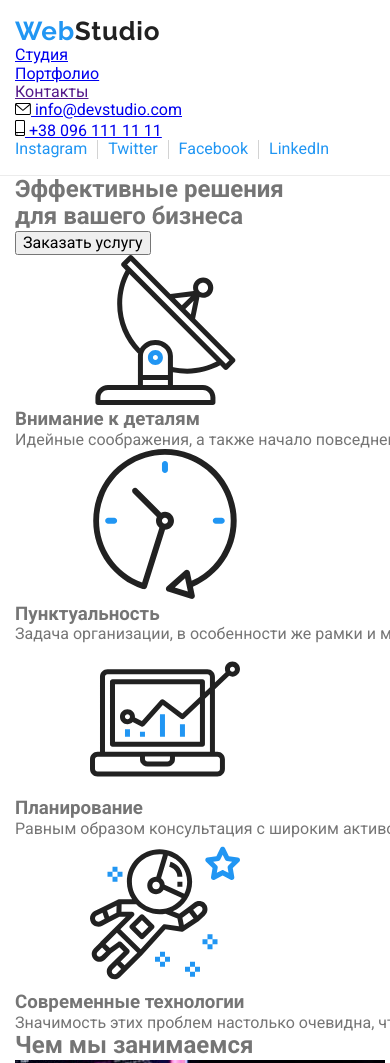
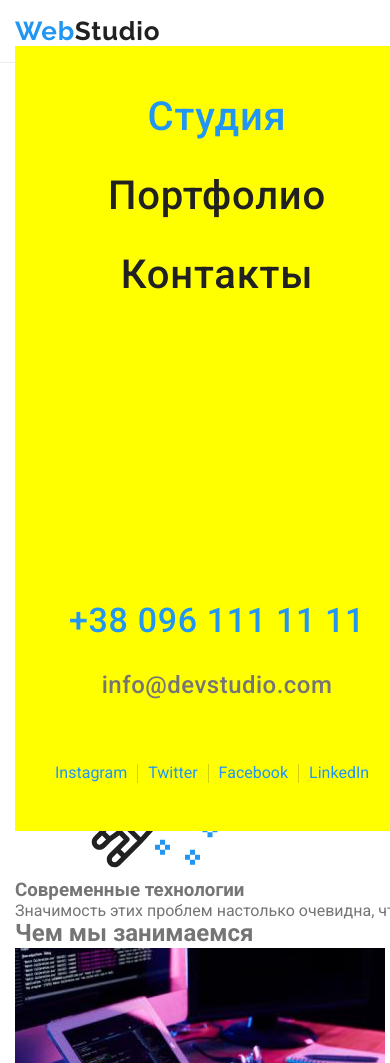
Before and after one commit to Valdesrep/-goit-markup-hw-08, a plain HTML site: page index.html in a window 390 px wide. Shown: the top 1063 px of the page. Drawn offline with nearby package versions, Linux system fonts and the light colour scheme.

Commit message:
добавляет разметку мобильного меню

```diff
--- a/index.html
+++ b/index.html
@@ -28,6 +28,7 @@
         <a href="./index.html" class="logo"
           >Web<span class="logo--black">Studio</span>
         </a>
+        <div class="tablet-menu">
           <nav class="main-nav">
             <ul class="mein-nav__list">
               <li class="mein-nav__item">
@@ -63,6 +64,45 @@
               >
             </li>
           </ul>
+        </div>
+        <div class="mobile-menu">
+          <nav class="mobile-nav">
+            <ul class="mobile-nav__list">
+              <li class="mobile-nav__item">
+                <a
+                  href="./index.html"
+                  class="mobile-nav__link mobile-nav__link--current"
+                  >Студия</a
+                >
+              </li>
+              <li class="mobile-nav__item">
+                <a href="./portfolio.html" class="mobile-nav__link"
+                  >Портфолио</a
+                >
+              </li>
+              <li class="mobile-nav__item">
+                <a href="" class="mobile-nav__link">Контакты</a>
+              </li>
+            </ul>
+          </nav>
+          <ul class="mobile-conect">
+            <li class="mobile-conect__item">
+              <a
+                href="tel:+380961111111"
+                class="mobile-conect__link mobile-conect__link--blue"
+              >
+                +38 096 111 11 11</a
+              >
+            </li>
+            <li class="mobile-conect__item">
+              <a
+                href="mailto:info@devstudio.com"
+                class="mobile-conect__link mobile-conect__link--gray"
+              >
+                info@devstudio.com
+              </a>
+            </li>
+          </ul>
           <ul class="mobile-contacts">
             <li class="mobile-contacts__item">
               <a href="" class="mobile-contacts__link">Instagram</a>
@@ -77,6 +117,7 @@
               <a href="" class="mobile-contacts__link">LinkedIn</a>
             </li>
           </ul>
+        </div>
       </div>
     </header>
     <main>
--- /dev/null
+++ b/sass/components/_mobile-menu.scss
@@ -0,0 +1,83 @@
+.mobile-menu {
+  position: absolute;
+  background-color: var(--primary-white-color);
+  background-color: yellow;
+  text-align: center;
+  padding-left: 40px;
+  padding-right: 40px;
+  padding-top: 48px;
+  padding-bottom: 48px;
+
+  @media screen and (min-width: 768px) {
+    display: none;
+  }
+}
+
+.mobile-nav {
+  margin-bottom: 302px;
+}
+
+.mobile-nav__item {
+  display: block;
+  &:not(:last-child) {
+    margin-bottom: 32px;
+  }
+}
+.mobile-nav__link {
+  text-decoration: none;
+  color: var(--title-text-color);
+  font-weight: 500;
+  font-size: 40px;
+  line-height: 1.17;
+  text-align: center;
+  letter-spacing: 0.02em;
+}
+.mobile-nav__link--current {
+  color: var(--accent-color);
+}
+
+.mobile-conect {
+  margin-bottom: 64px;
+}
+.mobile-conect__item {
+  display: block;
+  &:not(:last-child) {
+    margin-bottom: 32px;
+  }
+}
+.mobile-conect__link {
+  text-decoration: none;
+}
+.mobile-conect__link--blue {
+  font-weight: 500;
+  font-size: 34px;
+  line-height: 1.17;
+  letter-spacing: 0.02em;
+  color: var(--accent-color);
+}
+.mobile-conect__link--gray {
+  font-weight: 500;
+  font-size: 24px;
+  line-height: 1.16;
+  letter-spacing: 0.02em;
+  color: inherit;
+}
+.mobile-contacts {
+  display: flex;
+  justify-content: center;
+
+  @media screen and (min-width: 768px) {
+    display: none;
+  }
+}
+.mobile-contacts__item {
+  padding-right: 10px;
+  &:not(:last-child) {
+    border-right: 1px solid rgba(33, 33, 33, 0.2);
+    margin-right: 10px;
+  }
+}
+.mobile-contacts__link {
+  color: var(--accent-color);
+  text-decoration: none;
+}
--- a/sass/layout/_paje-heder.scss
+++ b/sass/layout/_paje-heder.scss
@@ -2,24 +2,10 @@
   padding-top: 16px;
   padding-bottom: 16px;
   border-bottom: 1px solid #ececec;
+  position: relative;
 }
-.mobile-contacts {
-  display: flex;
-
-  @media screen and (min-width: 768px) {
-    display: none;
-  }
-}
-.mobile-contacts__item {
-  padding-right: 10px;
-  &:not(:last-child) {
-    border-right: 1px solid rgba(33, 33, 33, 0.2);
-    margin-right: 10px;
-  }
-}
-.mobile-contacts__link {
-  color: var(--accent-color);
-  text-decoration: none;
+.tablet-menu {
+  display: none;
 }
 // .container-header {
 //   display: flex;
--- a/sass/main.scss
+++ b/sass/main.scss
@@ -12,6 +12,7 @@
 @import"./components/backdrop";
 @import"./components/hero-modal";
 @import"./components/modal-form";
+@import"./components/mobile-menu";
 
 // LAYOUT
 @import"./layout/paje-heder";
```
Also changed, not shown: css/main.css, css/main.min.css, 2 other files. Lines whose indentation alone changed are shown as unchanged.
